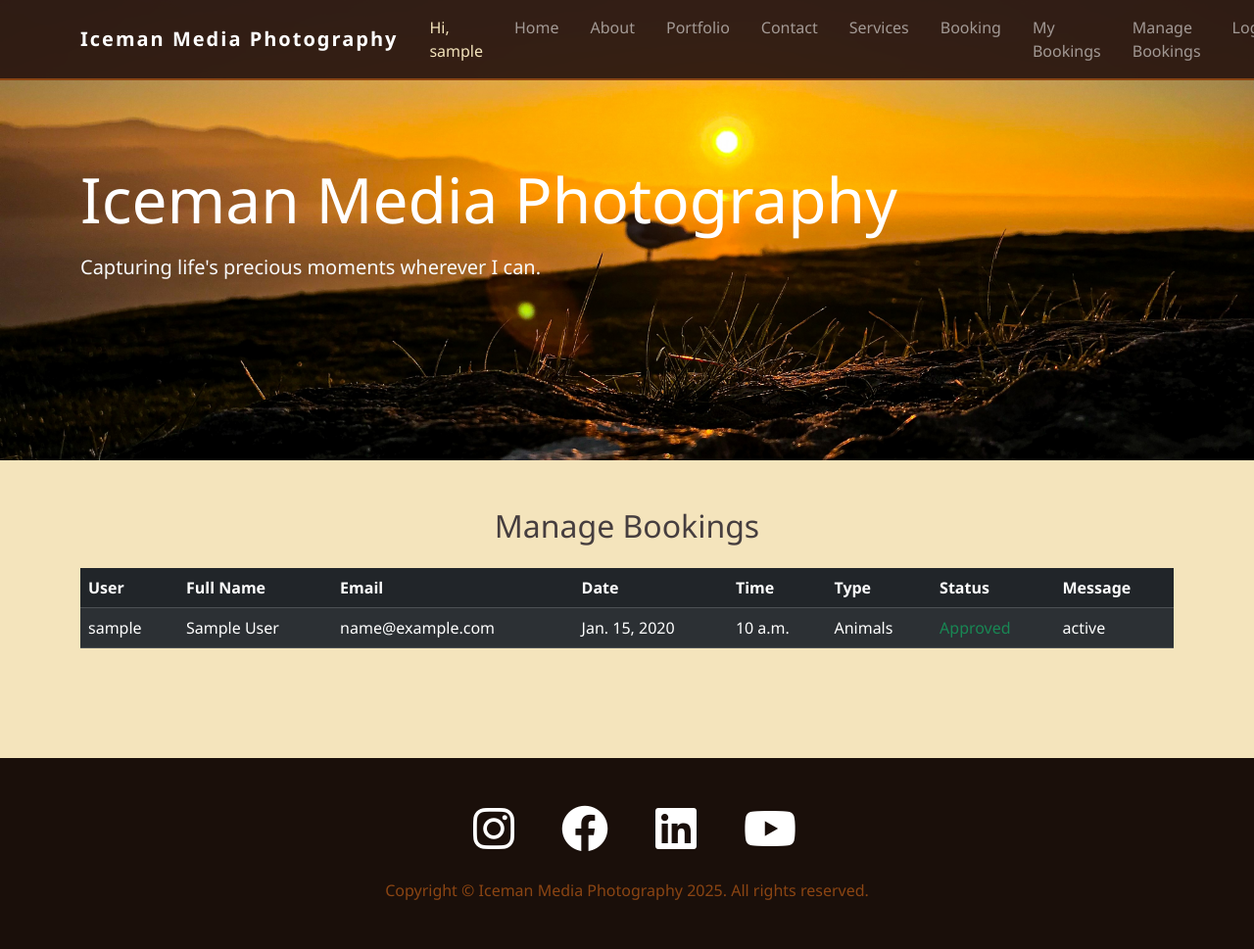
After one commit to Is2dann/Iceman-Media-Photo-Booking, a Django app: page /booking/manage-bookings/ in a window 1280 px wide. The commit adds this page. Shown: the whole page at 98% size. Run offline with Django 4.2, Linux system fonts and the light colour scheme; a user stored in the database is signed in; tables that the repository leaves empty hold one stand-in row (values such as "Sample post").

Commit message:
Add manage_booking to the booking app, for staff only restrictions. CRUD is not fully available yet. Staff can only Read.

```diff
--- /dev/null
+++ b/booking/templates/booking/manage_bookings.html
@@ -0,0 +1,45 @@
+{% extends 'base.html' %}
+{% load static %}
+
+{% block content %}
+
+<h2 class="text-center mb-4">Manage Bookings</h2>
+
+{% if bookings %}
+    <div class="table-responsive">
+        <table class="table table-dark table-striped">
+            <thead>
+                <tr>
+                    <th>User</th>
+                    <th>Full Name</th>
+                    <th>Email</th>
+                    <th>Date</th>
+                    <th>Time</th>
+                    <th>Type</th>
+                    <th>Status</th>
+                    <th>Message</th>
+                </tr>
+            </thead>
+            <tbody>
+                {% for booking in bookings %}
+                    <tr>
+                        <td>{{ booking.user.username }}</td>
+                        <td>{{ booking.full_name }}</td>
+                        <td>{{ booking.email }}</td>
+                        <td>{{ booking.date }}</td>
+                        <td>{{ booking.time }}</td>
+                        <td>{{ booking.photoshoot_type }}</td>
+                        <td class="{% if booking.status == 'approved' %}text-success{% elif booking.status == 'rejected' %}text-danger{% else %}text-warning{% endif %}">
+                            {{ booking.get_status_display }}
+                        </td>
+                        <td>{{ booking.status_message|default:"–" }}</td>
+                    </tr>
+                {% endfor %}
+            </tbody>
+        </table>
+    </div>
+{% else %}
+    <p>No bookings found.</p>
+{% endif %}
+
+{% endblock %}
--- a/booking/urls.py
+++ b/booking/urls.py
@@ -3,6 +3,7 @@ from . import views
 
 urlpatterns = [
     path('booked_dates/', views.get_booked_dates, name='booked_dates'),
+    path('manage-bookings/', views.manage_bookings, name='manage_bookings'),
     path('my-bookings/', views.my_bookings, name='my_bookings'),
     path('', views.book_photoshoot, name='book_photoshoot'),
 ]
--- a/booking/views.py
+++ b/booking/views.py
@@ -1,5 +1,6 @@
 from django.shortcuts import render, redirect
 from django.contrib.auth.decorators import login_required
+from django.contrib.admin.views.decorators import staff_member_required
 from django.contrib import messages
 from django.http import JsonResponse
 from .forms import BookingForm
@@ -41,3 +42,9 @@ def get_booked_dates(request):
     dates = Booking.objects.values_list('date', flat=True)
     unique_dates = list(set(dates))  # Remove duplicates
     return JsonResponse({'booked_dates': unique_dates})
+
+
+@staff_member_required
+def manage_bookings(request):
+    bookings = Booking.objects.all().order_by('-date', '-time')
+    return render(request, 'booking/manage_bookings.html', {'bookings': bookings})
--- a/templates/base.html
+++ b/templates/base.html
@@ -42,6 +42,7 @@
                         {% else %}
                             <span class="navbar-user">Hi, stranger.</span>
                     {% endif %}
+
                     <li class="nav-item">
                         <a class="nav-link {% if request.path == index_url %}active{% endif %}" href="{% url 'index' %}">Home</a>
                     </li>
@@ -54,6 +55,7 @@
                     <li class="nav-item">
                         <a class="nav-link {% if request.path == contact_url %}active{% endif %}" href="#">Contact</a>
                     </li>
+
                     {% if user.is_authenticated %}
                         <li class="nav-item">
                             <a class="nav-link {% if request.path == services_url %}active{% endif %}" href="{% url 'services' %}">Services</a>
@@ -64,6 +66,11 @@
                         <li class="nav-item">
                             <a class="nav-link {% if request.path == my_bookings_url %}active{% endif %}" href="{% url 'my_bookings' %}">My Bookings</a>
                         </li>
+                            {% if user.is_authenticated and user.is_staff %}
+                                <li class="nav-item">
+                                    <a class="nav-link {% if request.path == manage_bookings_url %}active{% endif %}" href="{% url 'manage_bookings' %}">Manage Bookings</a>
+                                </li>
+                            {% endif %}
                         <li class="nav-item">
                             <a class="nav-link" href="{% url 'logout' %}">Logout</a>
                         </li>
```
Lines whose indentation alone changed are shown as unchanged.
